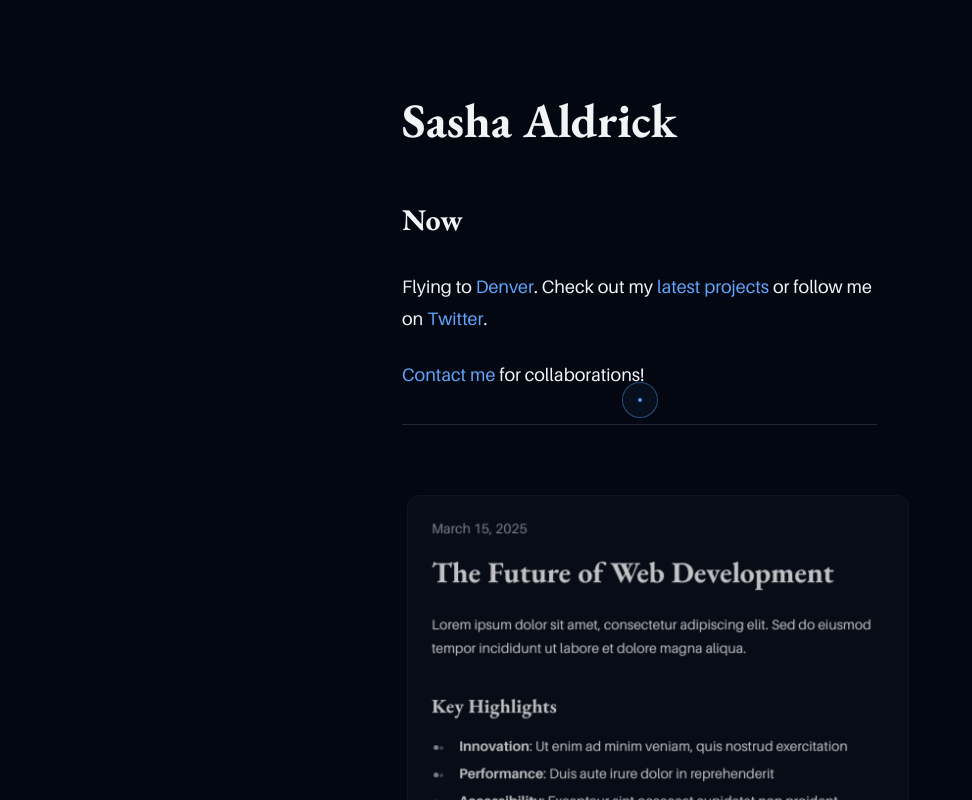
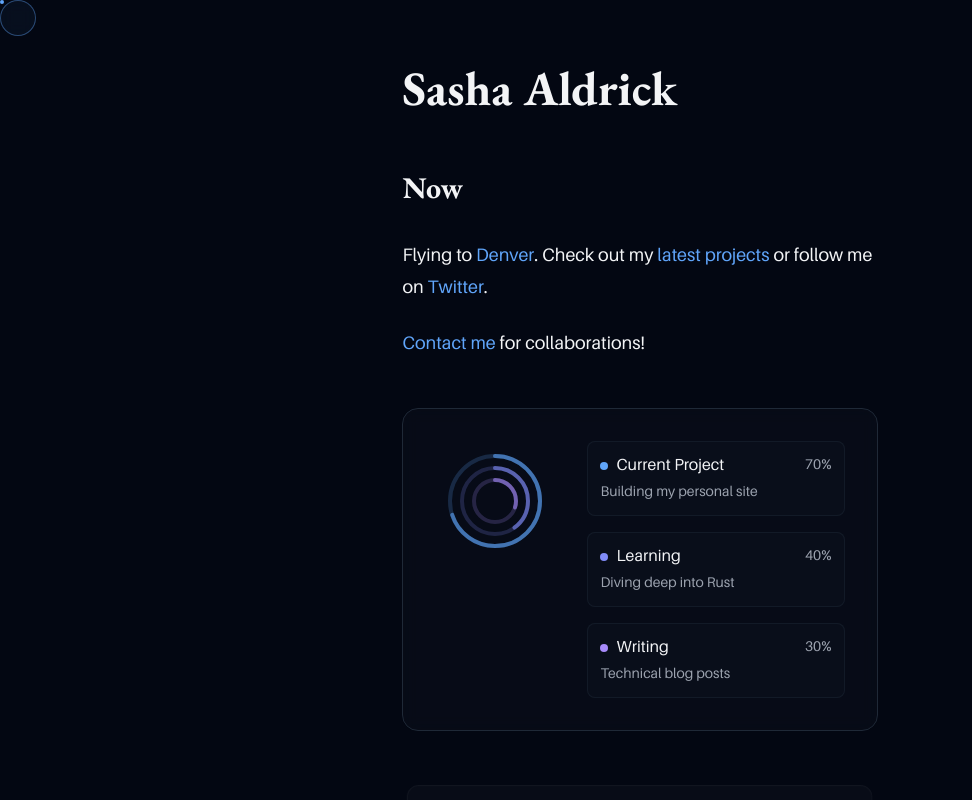
Before and after one commit to sashaaldrick/website, a SvelteKit app: page / in a window 1280 px wide. Shown: the top 800 px of the page, without its empty margins (0-972 px from the left). Built offline with nearby package versions, Linux system fonts and the light colour scheme.

Commit message:
add now component

```diff
--- /dev/null
+++ b/src/lib/components/NowStatus.svelte
@@ -0,0 +1,182 @@
+<script lang="ts">
+	import { onMount } from 'svelte';
+
+	export let focusAreas = [
+		{
+			name: 'Current Project',
+			description: 'Building my personal site',
+			progress: 0.7,
+			color: '#60a5fa'
+		},
+		{
+			name: 'Learning',
+			description: 'Diving deep into Rust',
+			progress: 0.4,
+			color: '#818cf8'
+		},
+		{
+			name: 'Writing',
+			description: 'Technical blog posts',
+			progress: 0.3,
+			color: '#a78bfa'
+		}
+	];
+
+	let canvas: HTMLCanvasElement;
+	let ctx: CanvasRenderingContext2D;
+	let hoveredArea: number | null = null;
+
+	function drawRing(
+		centerX: number,
+		centerY: number,
+		radius: number,
+		progress: number,
+		color: string,
+		thickness: number,
+		isHovered: boolean
+	) {
+		ctx.beginPath();
+		ctx.arc(centerX, centerY, radius, -Math.PI / 2, Math.PI * 2 * progress - Math.PI / 2);
+		ctx.strokeStyle = color;
+		ctx.lineWidth = thickness;
+		ctx.lineCap = 'round';
+		ctx.globalAlpha = isHovered ? 1 : 0.6;
+		ctx.stroke();
+		ctx.globalAlpha = 1;
+
+		// Draw background ring
+		ctx.beginPath();
+		ctx.arc(centerX, centerY, radius, 0, Math.PI * 2);
+		ctx.strokeStyle = `${color}33`;
+		ctx.lineWidth = thickness;
+		ctx.stroke();
+	}
+
+	function draw() {
+		if (!ctx) return;
+
+		// Clear canvas
+		ctx.clearRect(0, 0, canvas.width, canvas.height);
+
+		const centerX = canvas.width / 2;
+		const centerY = canvas.height / 2;
+
+		// Draw rings from outer to inner
+		focusAreas.forEach((area, i) => {
+			const radius = 45 - i * 12;
+			drawRing(centerX, centerY, radius, area.progress, area.color, 4, hoveredArea === i);
+		});
+	}
+
+	onMount(() => {
+		if (canvas) {
+			ctx = canvas.getContext('2d')!;
+
+			// Set up high DPI canvas
+			const dpr = window.devicePixelRatio || 1;
+			const rect = canvas.getBoundingClientRect();
+
+			canvas.width = rect.width * dpr;
+			canvas.height = rect.height * dpr;
+
+			ctx.scale(dpr, dpr);
+
+			draw();
+		}
+	});
+</script>
+
+<div class="now-rings">
+	<canvas bind:this={canvas} width="120" height="120" />
+	<div class="focus-areas">
+		{#each focusAreas as area, i}
+			<div
+				class="focus-area"
+				on:mouseenter={() => {
+					hoveredArea = i;
+					draw();
+				}}
+				on:mouseleave={() => {
+					hoveredArea = null;
+					draw();
+				}}
+			>
+				<div class="focus-header">
+					<span class="dot" style="background: {area.color}" />
+					<span class="name">{area.name}</span>
+					<span class="progress">{Math.round(area.progress * 100)}%</span>
+				</div>
+				<p class="description">{area.description}</p>
+			</div>
+		{/each}
+	</div>
+</div>
+
+<style lang="postcss">
+	.now-rings {
+		display: flex;
+		align-items: flex-start;
+		gap: 2rem;
+		padding: 2rem;
+		background: theme(colors.gray.900 / 30%);
+		backdrop-filter: blur(8px);
+		border-radius: 1rem;
+		border: 1px solid theme(colors.gray.800);
+	}
+
+	canvas {
+		width: 120px;
+		height: 120px;
+		flex-shrink: 0;
+	}
+
+	.focus-areas {
+		display: flex;
+		flex-direction: column;
+		gap: 1rem;
+		flex-grow: 1;
+	}
+
+	.focus-area {
+		padding: 0.75rem;
+		border-radius: 0.5rem;
+		background: theme(colors.gray.900 / 30%);
+		border: 1px solid theme(colors.gray.800 / 50%);
+		transition: all 0.2s ease;
+	}
+
+	.focus-area:hover {
+		background: theme(colors.gray.900 / 50%);
+		border-color: theme(colors.gray.700);
+	}
+
+	.focus-header {
+		display: flex;
+		align-items: center;
+		gap: 0.5rem;
+		margin-bottom: 0.25rem;
+	}
+
+	.dot {
+		width: 8px;
+		height: 8px;
+		border-radius: 50%;
+	}
+
+	.name {
+		font-weight: 500;
+		color: theme(colors.gray.100);
+	}
+
+	.progress {
+		margin-left: auto;
+		font-size: 0.875rem;
+		color: theme(colors.gray.400);
+	}
+
+	.description {
+		margin: 0;
+		font-size: 0.875rem;
+		color: theme(colors.gray.400);
+	}
+</style>
--- a/src/routes/+page.svelte
+++ b/src/routes/+page.svelte
@@ -2,6 +2,7 @@
 <script lang="ts">
 	import { marked } from 'marked';
 	import Post from '$lib/components/Post.svelte';
+	import NowStatus from '$lib/components/NowStatus.svelte';
 	import type { TextThought } from '$lib/types/thought';
 	import { onMount } from 'svelte';
 
@@ -11,27 +12,15 @@
 	let cursorDot: HTMLDivElement;
 	let mouseX = 0;
 	let mouseY = 0;
-	let targetX = 0;
-	let targetY = 0;
 	let isHovering = false;
-	let rafId: number;
 	let indexHtml = marked.parse(data.indexContent) as string;
 
-	function updateCursor() {
-		// Smooth interpolation
-		mouseX += (targetX - mouseX) * 0.2;
-		mouseY += (targetY - mouseY) * 0.2;
-
-		const transform = `translate3d(${mouseX}px, ${mouseY}px, 0)`;
-		cursor.style.transform = transform;
-		cursorDot.style.transform = transform;
-
-		rafId = requestAnimationFrame(updateCursor);
-	}
-
 	function handleMouseMove(e: MouseEvent) {
-		targetX = e.clientX;
-		targetY = e.clientY;
+		if (!cursor || !cursorDot) return;
+		mouseX = e.clientX;
+		mouseY = e.clientY;
+		cursor.style.transform = `translate3d(${mouseX - 18}px, ${mouseY - 18}px, 0)`;
+		cursorDot.style.transform = `translate3d(${mouseX - 2}px, ${mouseY - 2}px, 0)`;
 	}
 
 	function handleLinkHover(isEntering: boolean) {
@@ -47,59 +36,17 @@
 	}));
 
 	onMount(() => {
-		document.documentElement.style.scrollBehavior = 'smooth';
 		document.body.classList.add('js-loaded', 'custom-cursor');
-
-		// Initialize cursor
-		if (cursor && cursorDot) {
-			targetX = mouseX = window.innerWidth / 2;
-			targetY = mouseY = window.innerHeight / 2;
-			const transform = `translate3d(${mouseX}px, ${mouseY}px, 0)`;
-			cursor.style.transform = transform;
-			cursorDot.style.transform = transform;
-			requestAnimationFrame(() => {
-				cursor.classList.add('ready');
-				cursorDot.classList.add('ready');
-			});
-		}
 
 		document.querySelectorAll('a').forEach((link) => {
 			link.addEventListener('mouseenter', () => handleLinkHover(true));
 			link.addEventListener('mouseleave', () => handleLinkHover(false));
 		});
 
-		// Set up animations
-		const observer = new IntersectionObserver(
-			(entries) => {
-				entries.forEach((entry) => {
-					if (entry.isIntersecting) {
-						entry.target.classList.add('show');
-						observer.unobserve(entry.target);
-					}
-				});
-			},
-			{ threshold: 0.1, rootMargin: '0px 0px -50px 0px' }
-		);
-
-		requestAnimationFrame(() => {
-			document.querySelectorAll('.animate-on-scroll').forEach((el) => {
-				el.classList.add('ready');
-				el.getBoundingClientRect().top < window.innerHeight
-					? el.classList.add('show')
-					: observer.observe(el);
-			});
-		});
-
 		document.addEventListener('mousemove', handleMouseMove);
-		window.addEventListener('focus', () => cursor?.classList.add('ready'));
-		window.addEventListener('blur', () => cursor?.classList.remove('ready'));
-
-		// Start the animation loop
-		rafId = requestAnimationFrame(updateCursor);
 
 		return () => {
 			document.removeEventListener('mousemove', handleMouseMove);
-			cancelAnimationFrame(rafId);
 		};
 	});
 </script>
@@ -113,26 +60,33 @@
 <div bind:this={cursorDot} class="cursor-dot" class:hover={isHovering} />
 
 <main class="min-h-screen bg-gray-950 text-gray-100">
-	<div class="mx-auto max-w-5xl px-4 py-16 sm:px-6 lg:px-8">
-		<section class="animate-on-scroll ready show prose prose-lg prose-invert mb-16 max-w-none">
+	<div class="mx-auto max-w-3xl px-4 py-8 sm:px-6 lg:px-8">
+		<div class="space-y-12">
+			<section class="prose prose-lg prose-invert max-w-none">
 				{@html indexHtml}
-			<hr class="mt-8 border-gray-800" />
 			</section>
 
-		<section class="mx-auto grid w-full place-items-center gap-6 sm:gap-8">
+			<section>
+				<NowStatus />
+			</section>
+
+			<section>
 				{#each posts as post, i}
-				<div class="animate-on-scroll ready show w-full">
+					<div class="animate-fade-in">
 						<Post thought={post} />
 						{#if i !== posts.length - 1}
-						<hr class="w-full border-gray-800" />
+							<hr class="my-8 border-gray-800" />
 						{/if}
 					</div>
 				{:else}
-				<div class="prose prose-invert prose-lg animate-on-scroll ready show">
-					<p>No posts yet. Add markdown files to <code>src/content/posts/</code> to get started.</p>
+					<div class="prose prose-invert prose-lg">
+						<p>
+							No posts yet. Add markdown files to <code>src/content/posts/</code> to get started.
+						</p>
 					</div>
 				{/each}
 			</section>
+		</div>
 	</div>
 </main>
 
@@ -142,16 +96,74 @@
 		color: theme(colors.gray.100);
 	}
 
-	.animate-on-scroll {
+	:global(body.custom-cursor),
+	:global(body.custom-cursor *) {
+		cursor: none !important;
+	}
+
+	.cursor {
+		pointer-events: none;
+		position: fixed;
+		top: 0;
+		left: 0;
+		width: 36px;
+		height: 36px;
+		border: 1px solid theme(colors.blue.400 / 40%);
+		border-radius: 50%;
+		z-index: 9999;
+		background: theme(colors.blue.400 / 5%);
+		backdrop-filter: blur(8px);
+		will-change: transform;
+		transition:
+			width 0.3s ease,
+			height 0.3s ease,
+			backdrop-filter 0.3s ease,
+			border-color 0.3s ease,
+			background 0.3s ease;
+	}
+
+	.cursor.hover {
+		width: 48px;
+		height: 48px;
+		border-color: theme(colors.blue.400);
+		background: theme(colors.blue.400 / 10%);
+		backdrop-filter: none;
+	}
+
+	.cursor-dot {
+		pointer-events: none;
+		position: fixed;
+		top: 0;
+		left: 0;
+		width: 4px;
+		height: 4px;
+		background: theme(colors.blue.400);
+		border-radius: 50%;
+		z-index: 9999;
+		will-change: transform;
+		transition:
+			width 0.3s ease,
+			height 0.3s ease;
+	}
+
+	.cursor-dot.hover {
+		width: 6px;
+		height: 6px;
+	}
+
+	@keyframes fade-in {
+		from {
+			opacity: 0;
+			transform: translateY(20px);
+		}
+		to {
 			opacity: 1;
 			transform: translateY(0);
-		transition: all 0.6s ease-out;
-		will-change: opacity, transform;
+		}
 	}
 
-	.animate-on-scroll.ready:not(.show) {
-		opacity: 0;
-		transform: translateY(20px);
+	.animate-fade-in {
+		animation: fade-in 0.6s ease-out forwards;
 	}
 
 	:global(.prose) {
@@ -166,20 +178,7 @@
 		background: linear-gradient(135deg, #60a5fa 0%, #a78bfa 100%);
 		-webkit-background-clip: text;
 		-webkit-text-fill-color: transparent;
-		animation: gradient 8s ease infinite;
-		background-size: 200% 200%;
-	}
-
-	@keyframes gradient {
-		0% {
-			background-position: 0% 50%;
-		}
-		50% {
-			background-position: 100% 50%;
-		}
-		100% {
-			background-position: 0% 50%;
-		}
+		background-size: 100% 100%;
 	}
 
 	:global(.prose a) {
@@ -190,7 +189,6 @@
 		background-position: 0 100%;
 		background-repeat: no-repeat;
 		transition: all 0.3s ease;
-		z-index: 2;
 	}
 
 	:global(.prose a:hover) {
@@ -213,64 +211,4 @@
 	:global(.prose blockquote) {
 		@apply border-l-4 border-gray-700 pl-4 italic;
 	}
-
-	:global(body.custom-cursor),
-	:global(body.custom-cursor *) {
-		cursor: none;
-	}
-
-	.cursor {
-		pointer-events: none;
-		position: fixed;
-		top: 0;
-		left: 0;
-		width: 36px;
-		height: 36px;
-		border: 1px solid theme(colors.blue.400 / 40%);
-		border-radius: 50%;
-		transform-origin: center;
-		z-index: 9999;
-		margin: -18px 0 0 -18px;
-		background: theme(colors.blue.400 / 5%);
-		will-change: transform;
-	}
-
-	.cursor.hover {
-		width: 48px;
-		height: 48px;
-		margin: -24px 0 0 -24px;
-		border-color: theme(colors.blue.400);
-		background-color: theme(colors.blue.400 / 10%);
-		transition:
-			width 0.3s ease,
-			height 0.3s ease,
-			margin 0.3s ease,
-			border-color 0.3s ease,
-			background-color 0.3s ease;
-	}
-
-	.cursor-dot {
-		pointer-events: none;
-		position: fixed;
-		top: 0;
-		left: 0;
-		width: 4px;
-		height: 4px;
-		background: theme(colors.blue.400 / 90%);
-		border-radius: 50%;
-		transform-origin: center;
-		z-index: 9999;
-		margin: -2px 0 0 -2px;
-		will-change: transform;
-	}
-
-	.cursor-dot.hover {
-		width: 8px;
-		height: 8px;
-		margin: -4px 0 0 -4px;
-		transition:
-			width 0.3s ease,
-			height 0.3s ease,
-			margin 0.3s ease;
-	}
 </style>
```
Lines whose indentation alone changed are shown as unchanged.
